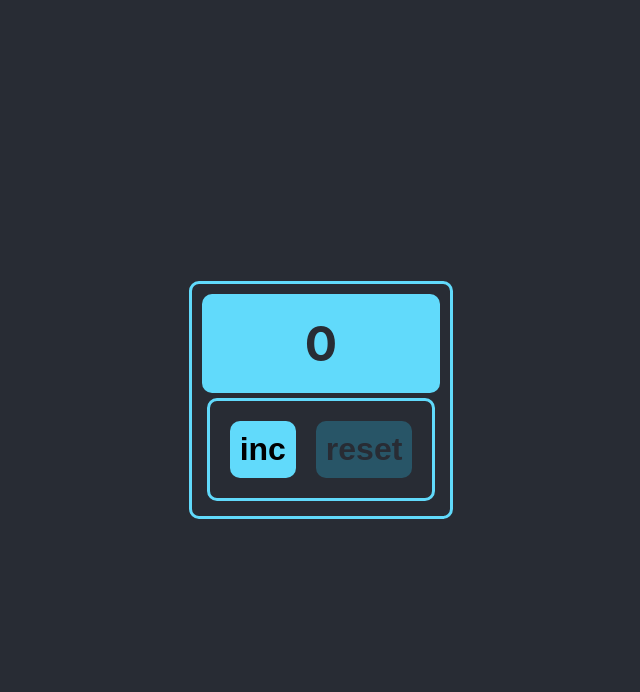
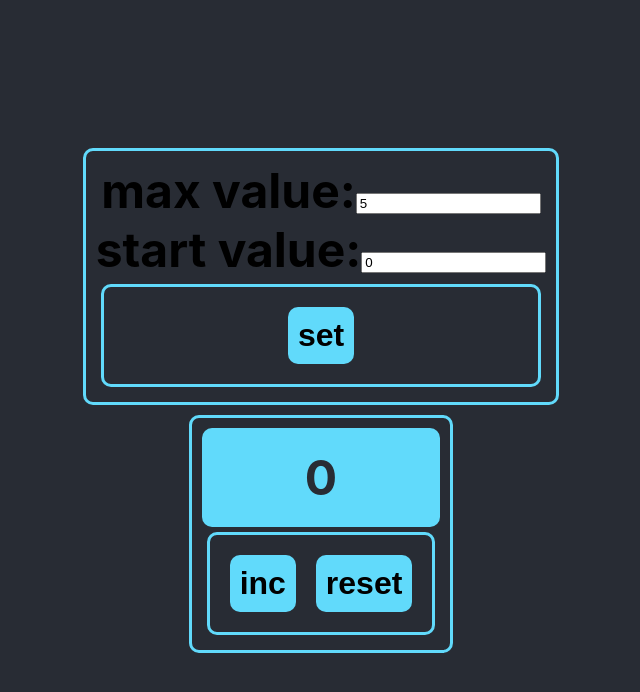
Before and after one commit to b00017469/couter-2-0, a React (Create React App) app: page / in a window 1280 px wide. Shown: the top 692 px of the page, without its empty margins (319-959 px from the left). Built offline with nearby package versions, Linux system fonts and the light colour scheme.

Commit message:
first commit v. 2.0

```diff
--- a/src/App.tsx
+++ b/src/App.tsx
@@ -1,28 +1,63 @@
-import React, {useState} from 'react';
+import React, {useEffect, useState} from 'react';
 import './App.css';
-import {Count} from "./components/Count";
-import {Button} from "./components/Button";
+import Counter from "./components/Counter";
+import {Setting} from "./components/Setting";
 
 function App() {
-    let [count, setCount] = useState(0)
-    const maxCount = 5
+    let [startValue, setStartValue] = useState<number>(0)
+    let [maxValue, setMaxValue] = useState<number>(5)
+    let [isChangedSettings, setIsChangedSettings] = useState<boolean>(false)
+    let [isCorrectInput, setIsCorrectInput]=useState<boolean>(true)
+    const KEY_START_VALUE = 'startValue'
+    const KEY_MAX_VALUE = 'maxValue'
+
     const addCount = () => {
-        if (count < maxCount) setCount(++count)
+        if (startValue < maxValue) setStartValue(++startValue)
     }
-    const resetCount = () => setCount(0)
-    const isMaxCount = count === maxCount
-    const isDisabledReset = count === 0
+    const resetCount = () => setStartValue(restoreValue(KEY_START_VALUE, 0))
+    const isMaxCount = startValue === maxValue
 
+
+    useEffect(() => {
+        setValues()
+    }, [])
+
+    const setValues = () => {
+        setStartValue(restoreValue(KEY_START_VALUE, 0))
+        setMaxValue(restoreValue(KEY_MAX_VALUE, 5))
+    }
+
+    const onClickSetButtonHandler = () => {
+        saveValue(KEY_START_VALUE, startValue)
+        saveValue(KEY_MAX_VALUE, maxValue)
+
+    }
+
+    const saveValue = (key: string, value: number) => {
+        const stateAsString = JSON.stringify(value)
+        localStorage.setItem(key, stateAsString)
+    }
+    const restoreValue = (key: string, defaultValue: number) => {
+        let value = defaultValue
+        const valueAsString = localStorage.getItem(key)
+        if (valueAsString !== null) value = JSON.parse(valueAsString) as number
+        return value
+    }
 
     return (
         <div className="App">
-            <div className="Counter">
-                <Count count={count} isMaxCount={isMaxCount}/>
-                <div className="Counter">
-                    <Button name="inc" onClick={addCount} isDisabled={isMaxCount}/>
-                    <Button name="reset" onClick={resetCount} isDisabled={isDisabledReset}/>
-                </div>
-            </div>
+            <Setting setMaxValue={setMaxValue}
+                     setStartValue={setStartValue}
+                     onClickSetButton={onClickSetButtonHandler}
+                     startValue={startValue}
+                     maxValue={maxValue}
+                     isChangedSettings={setIsChangedSettings}/>
+            <Counter count={startValue}
+                     isMaxCount={isMaxCount}
+                     addCount={addCount}
+                     maxCount={maxValue}
+                     resetCount={resetCount}
+                     isDisabled={isChangedSettings}/>
         </div>
     );
 }
--- a/src/components/Button.tsx
+++ b/src/components/Button.tsx
@@ -3,7 +3,7 @@ import React from 'react';
 type ButtonPropsType = {
     name: string
     onClick: () => void
-    isDisabled: boolean
+    isDisabled?: boolean
 }
 
 export const Button = (props: ButtonPropsType) => {
--- /dev/null
+++ b/src/components/Counter.tsx
@@ -0,0 +1,27 @@
+import React from 'react';
+import {Count} from "./Count";
+import {Button} from "./Button";
+
+type CounterPropsType = {
+    count: number
+    maxCount: number
+    addCount: () => void
+    resetCount: () => void
+    isMaxCount: boolean
+    isDisabled: boolean
+}
+
+const Counter = (props: CounterPropsType) => {
+const isDisabled= props.isDisabled || props.isMaxCount
+    return (
+        <div className="Counter">
+            <Count count={props.count} isMaxCount={props.isMaxCount}/>
+            <div className="Counter">
+                <Button name="inc" onClick={props.addCount} isDisabled={isDisabled}/>
+                <Button name="reset" onClick={props.resetCount} isDisabled={props.isDisabled}/>
+            </div>
+        </div>
+    );
+};
+
+export default Counter;
--- /dev/null
+++ b/src/components/Input.tsx
@@ -0,0 +1,23 @@
+import React, {ChangeEvent} from 'react';
+
+type InputPropsType = {
+    title: string
+    value: number
+    onChangeValue: (value: number) => void
+    isChangedSettings: (status:boolean)=>void
+}
+
+export const Input = (props: InputPropsType) => {
+
+    const onChangeHandler = (e: ChangeEvent<HTMLInputElement>) => {
+        let value = JSON.parse(e.currentTarget.value) as number
+        props.onChangeValue(value)
+        props.isChangedSettings(true)
+    }
+    return (
+        <div>
+            <span>{props.title}</span>
+            <input type={"number"} onChange={onChangeHandler} value={`${props.value}`}/>
+        </div>
+    );
+};
--- /dev/null
+++ b/src/components/Setting.tsx
@@ -0,0 +1,42 @@
+import React from 'react';
+import {Button} from "./Button";
+import {Input} from "./Input";
+
+type SettingsPropsType = {
+    maxValue: number
+    startValue: number
+    setMaxValue: (value: number) => void
+    setStartValue: (value: number) => void
+    onClickSetButton: () => void
+    isChangedSettings: (status: boolean) => void
+}
+
+export const Setting = (props: SettingsPropsType) => {
+    const onChangeMaxValue = (value: number) => {
+        props.setMaxValue(value)
+    }
+    const onChangeStartValue = (value: number) => {
+        props.setStartValue(value)
+    }
+    const onClickHandler = () => {
+        props.onClickSetButton()
+    }
+    return (
+        <div className="Counter">
+            <div>
+                <Input title={'max value:'}
+                       onChangeValue={onChangeMaxValue}
+                       value={props.maxValue}
+                       isChangedSettings={props.isChangedSettings}/>
+                <Input title={'start value:'}
+                       onChangeValue={onChangeStartValue}
+                       value={props.startValue}
+                       isChangedSettings={props.isChangedSettings}/>
+
+            </div>
+            <div className="Counter">
+                <Button name="set" onClick={onClickHandler}/>
+            </div>
+        </div>
+    );
+};
```
Also changed, not shown: src/setupTests.ts (deleted, +0 -5 lines), src/logo.svg (deleted), 1 other file (tests, documents, lock files or other folders).
